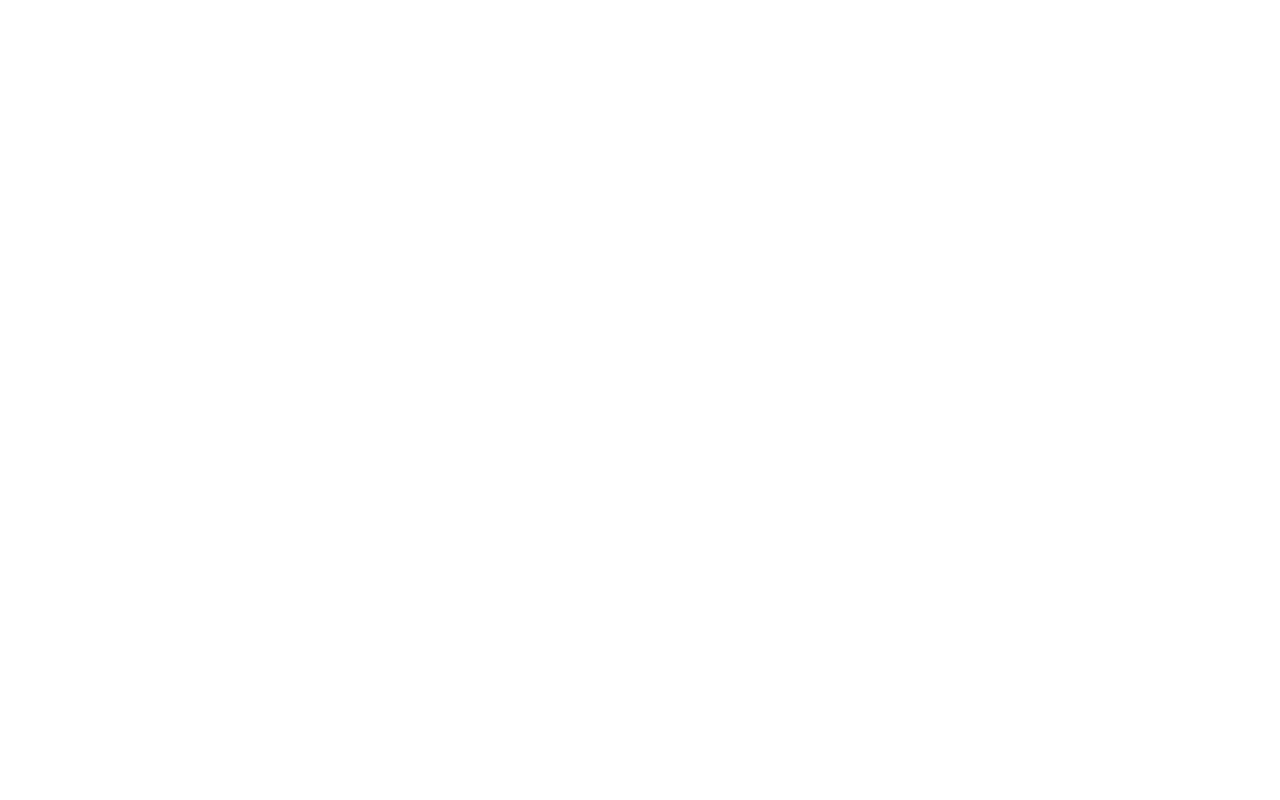
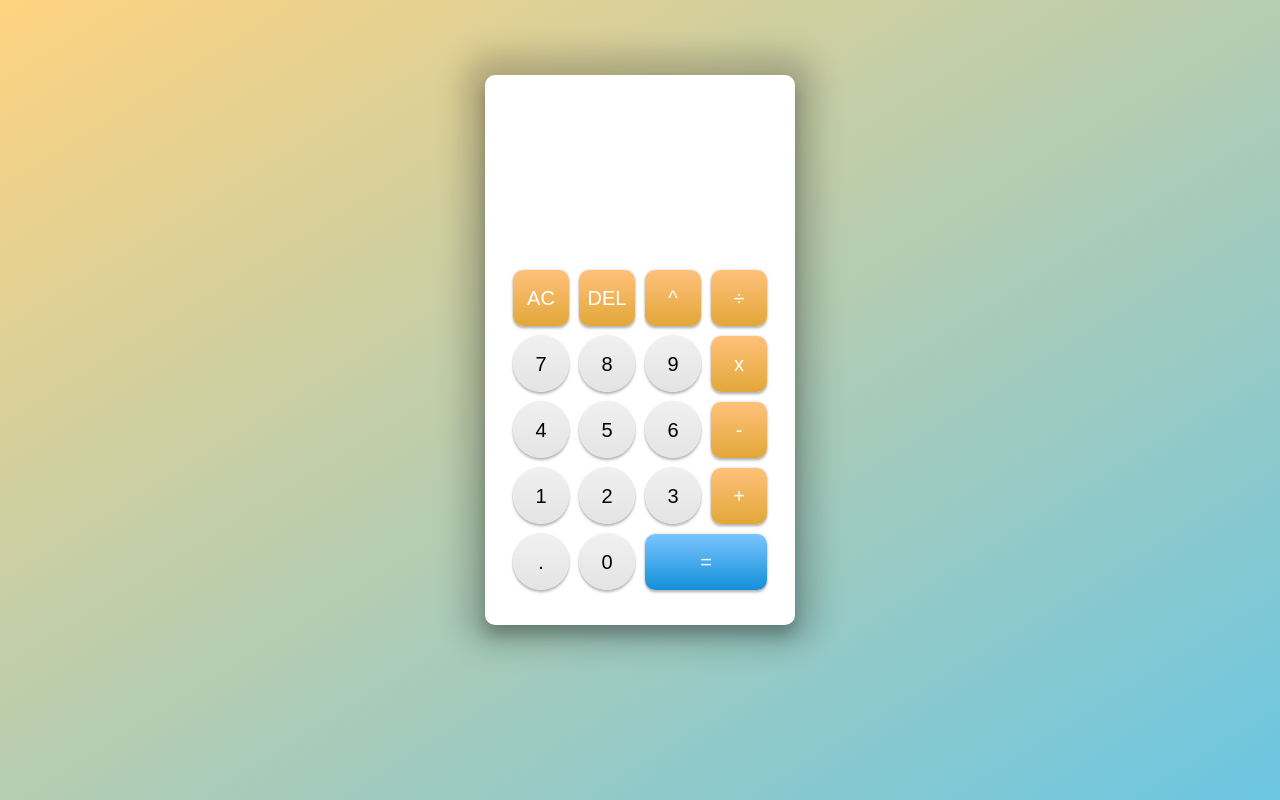
Before and after one commit to TanausuFdP/Calculator, a plain HTML site: page index.html in a window 1280 px wide. Drawn offline with Linux system fonts and the light colour scheme.

Commit message:
ADD: Added the html and css base code

```diff
--- a/index.html
+++ b/index.html
@@ -1,10 +1,40 @@
 <!DOCTYPE html>
-<html>
-	<head>
-		<meta charset="utf-8">
-		<title>Calculator</title>
-	</head>
-	<body>
-
-	</body>
+<html lang="en">
+<head>
+	<meta charset="UTF-8">
+	<meta http-equiv="X-UA-Compatible" content="IE=edge">
+	<meta name="viewport" content="width=device-width, initial-scale=1.0">
+	<title>Calculator</title>
+	<link href="styles/styles.css" rel="stylesheet">
+	<script src="scripts/scripts.js" defer></script>
+</head>
+<body>
+	<div class="calculator-grid">
+		<div class="output">
+			<div class="previous-operand"></div>
+			<div class="current-operand"></div>
+		</div>
+		<div class="input">
+			<button class="function">AC</button>
+			<button class="function">DEL</button>
+			<button class="function">^</button>
+			<button class="function">÷</button>
+			<button class="digit">7</button>
+			<button class="digit">8</button>
+			<button class="digit">9</button>
+			<button class="function">x</button>
+			<button class="digit">4</button>
+			<button class="digit">5</button>
+			<button class="digit">6</button>
+			<button class="function">-</button>
+			<button class="digit">1</button>
+			<button class="digit">2</button>
+			<button class="digit">3</button>
+			<button class="function">+</button>
+			<button class="digit">.</button>
+			<button class="digit">0</button>
+			<button class="equals">=</button>
+		</div>
+	</div>
+</body>
 </html>
--- /dev/null
+++ b/styles/styles.css
@@ -0,0 +1,87 @@
+body{
+    font-family: "Helvetica Neue", sans-serif;
+    padding: 0;
+    margin: 0;
+    background: linear-gradient(to right bottom, #ffd380, #6bc6e2) fixed;
+}
+
+.calculator-grid{
+    align-content: center;
+    background-color: white;
+    width: 309.375px;
+    height: 550px;
+    border-radius: 10px;
+    box-shadow: 0 0 30px 20px rgba(0, 0, 0, 0.2), 0 10px 15px 0 rgba(0, 0, 0, 0.24);
+    margin: 75px auto 0 auto;
+}
+
+.input{
+    display: grid;
+    justify-content: center;
+    grid-template-columns: repeat(4, 66px);
+    grid-template-rows: repeat(5, 66px);
+}
+
+.input > button{
+    cursor: pointer;
+    font-size: 20px;
+    margin: 5px;
+    border: 0;
+    box-shadow: 0 0 2.5px 0 rgba(0, 0, 0, 0.2), 0 2.5px 2.5px 0 rgba(0, 0, 0, 0.24);
+}
+
+.input > button:hover{
+    box-shadow: 0 0 5px 0 rgba(0, 0, 0, 0.2), 0 5px 5px 0 rgba(0, 0, 0, 0.24);
+    transition: 0.2s;
+    font-size: 22px;
+}
+
+.input > button:active{
+    box-shadow: 0 0 1px 0 rgba(0, 0, 0, 0.2), 0 1px 1px 0 rgba(0, 0, 0, 0.24);
+    transition: 0.1s;
+    font-size: 18px;
+}
+
+.function{
+    background: linear-gradient(#ffc17b, #e2a739);
+    color: white;
+    border-radius: 10px;
+}
+
+.digit{
+    background: linear-gradient(#f0f0f0, #e4e4e4);
+    border-radius: 100%;
+}
+
+.digit:active{
+    color: black;
+}
+
+.equals{
+    background: linear-gradient(#7bc4ff, #1390d8);
+    grid-column: span 2;
+    color: white;
+    border-radius: 10px;
+}
+
+.output{
+    display: flex;
+    align-items: flex-end;
+    flex-direction: column;
+    justify-content: space-around;
+    padding: 10px;
+    height: auto;
+    min-height: 120px;
+    margin-bottom: 20px;
+    word-wrap: break-word;
+    word-break: break-all;
+}
+
+.previous-operand{
+    color: gray;
+}
+
+.current-operand{
+    font-size: 30px;
+    font-weight: bold;
+}
```
Also changed, not shown: scripts/scripts.js (added), 1 other file.
